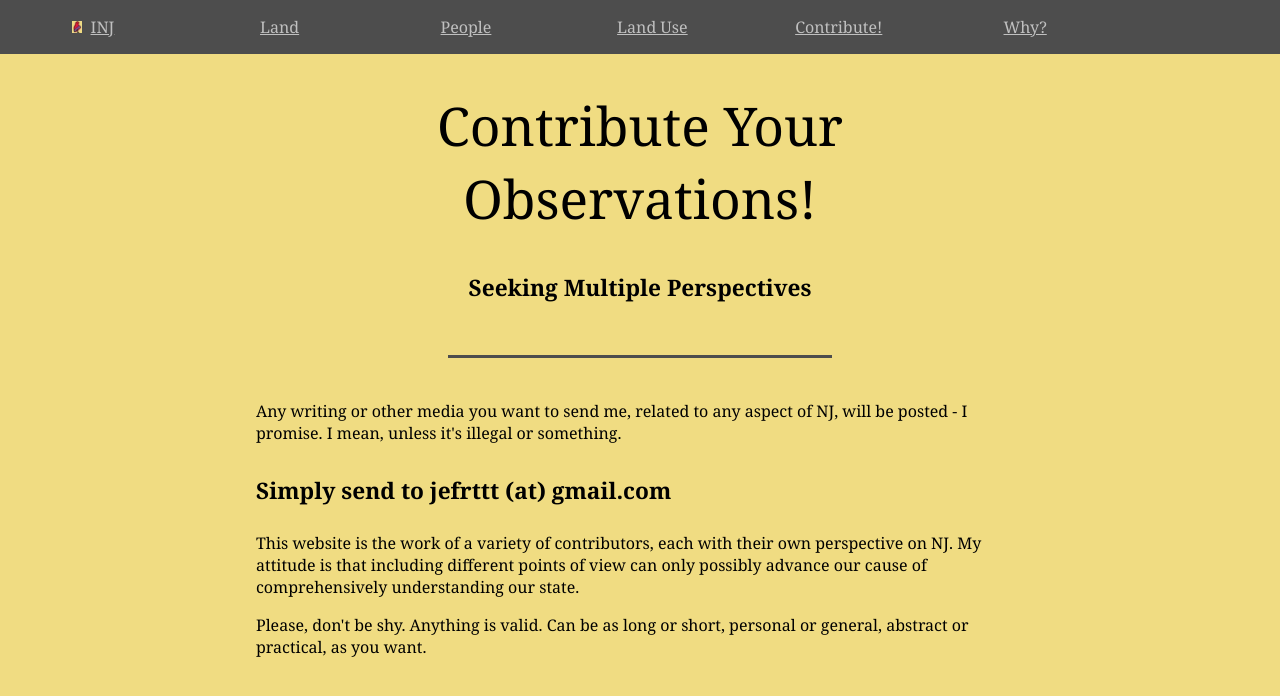
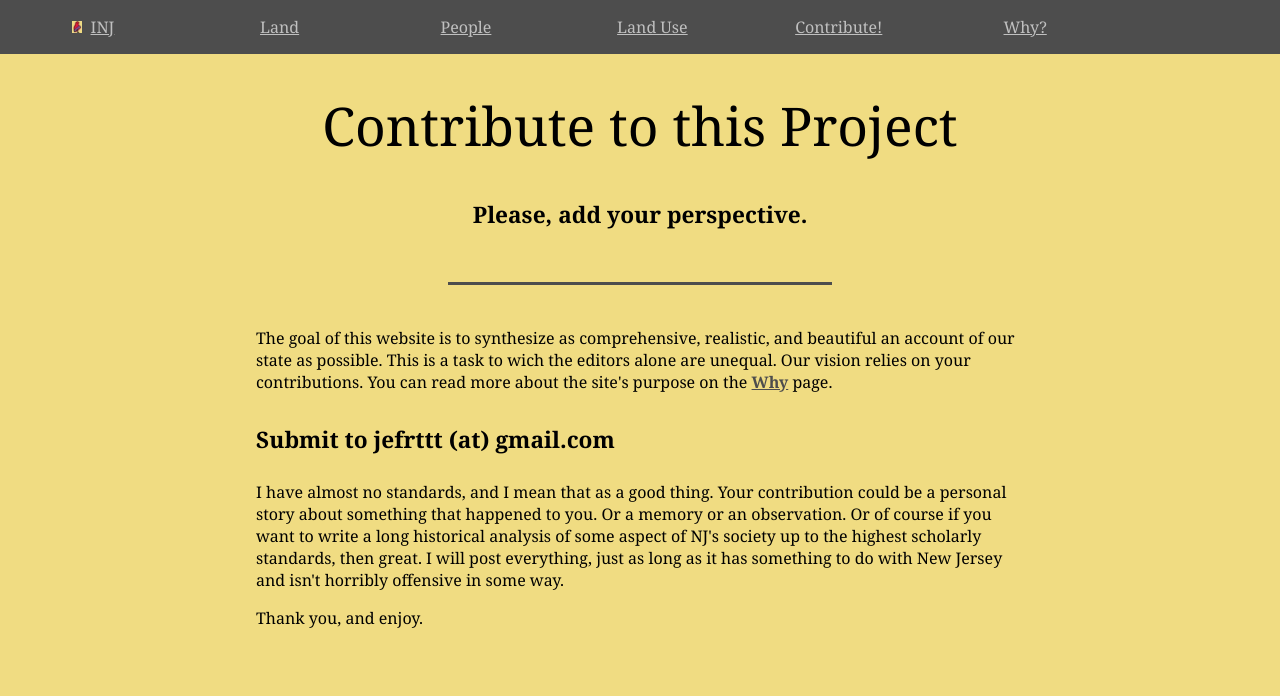
Before and after one commit to jonfried/oakafee.github.io, a Jekyll site: the page built from submit.html, in a window 1280 px wide. Shown: the top 696 px of the page. Built offline with Jekyll 4.4.1, drawn with Linux system fonts in a browser that asks for light colours.

Commit message:
Update submit.html

```diff
--- a/submit.html
+++ b/submit.html
@@ -1,13 +1,13 @@
 ---
 layout: post
-title: Contribute Your Observations!
-subtitle: Seeking Multiple Perspectives
+title: Contribute to this Project
+subtitle: Please, add your perspective.
 ---
 
-<p>Any writing or other media you want to send me, related to any aspect of NJ, will be posted - I promise. I mean, unless it's illegal or something. </p>
+<p>The goal of this website is to synthesize as comprehensive, realistic, and beautiful an account of our state as possible. This is a task to wich the editors alone are unequal. Our vision relies on your contributions. You can read more about the site's purpose on the <a href="http://interpretation-of-nj.com/why.html">Why</a> page. </p>
 
-<h2>Simply send to jefrttt (at) gmail.com </h2>
+<h2>Submit to jefrttt (at) gmail.com </h2>
 
-<p>This website is the work of a variety of contributors, each with their own perspective on NJ. My attitude is that including different points of view can only possibly advance our cause of comprehensively understanding our state. </p>
+<p>I have almost no standards, and I mean that as a good thing. Your contribution could be a personal story about something that happened to you. Or a memory or an observation. Or of course if you want to write a long historical analysis of some aspect of NJ's society up to the highest scholarly standards, then great. I will post everything, just as long as it has something to do with New Jersey and isn't horribly offensive in some way.  </p>
 
-<p>Please, don't be shy. Anything is valid. Can be as long or short, personal or general, abstract or practical, as you want. </p>
+<p>Thank you, and enjoy. </p>
```
